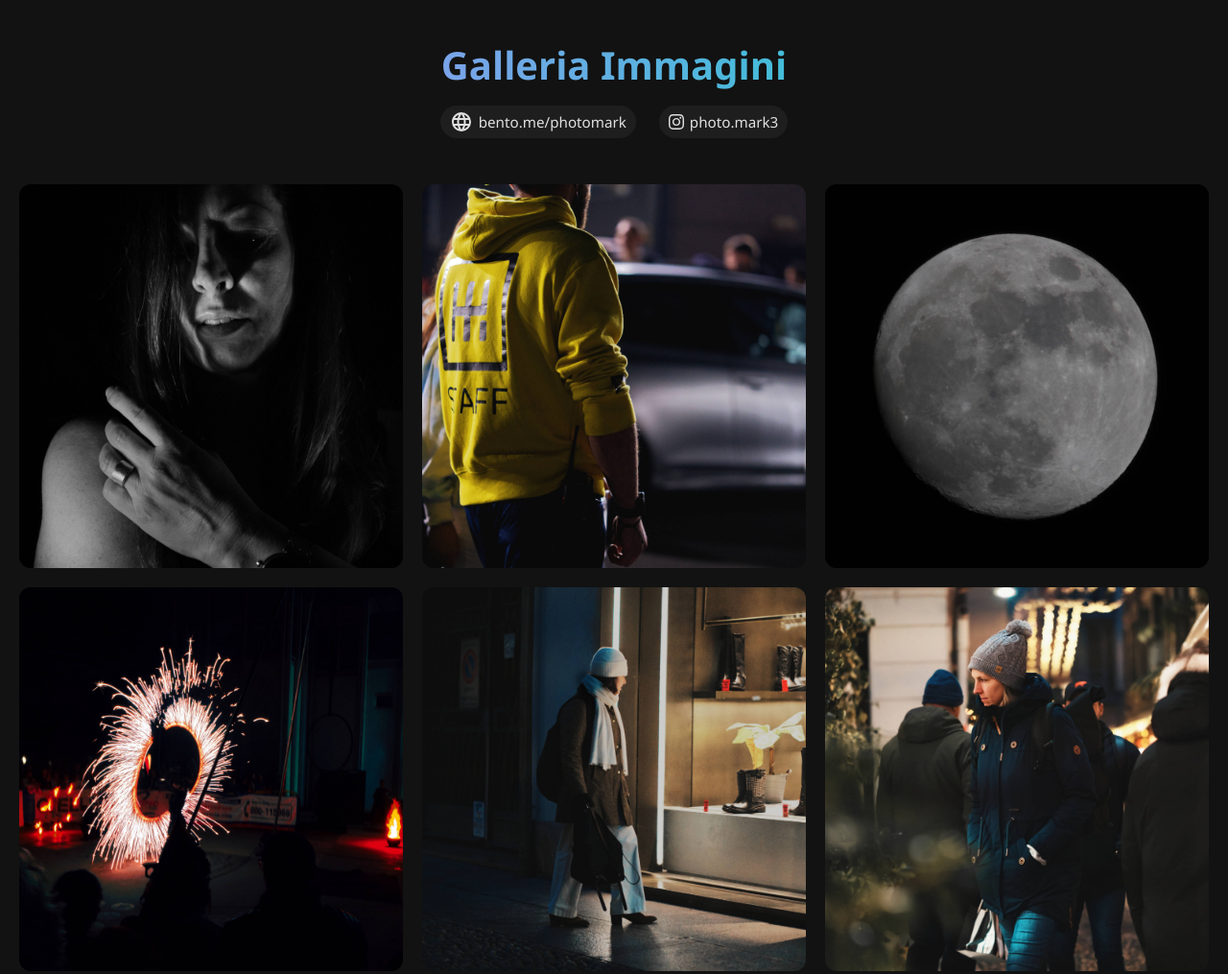
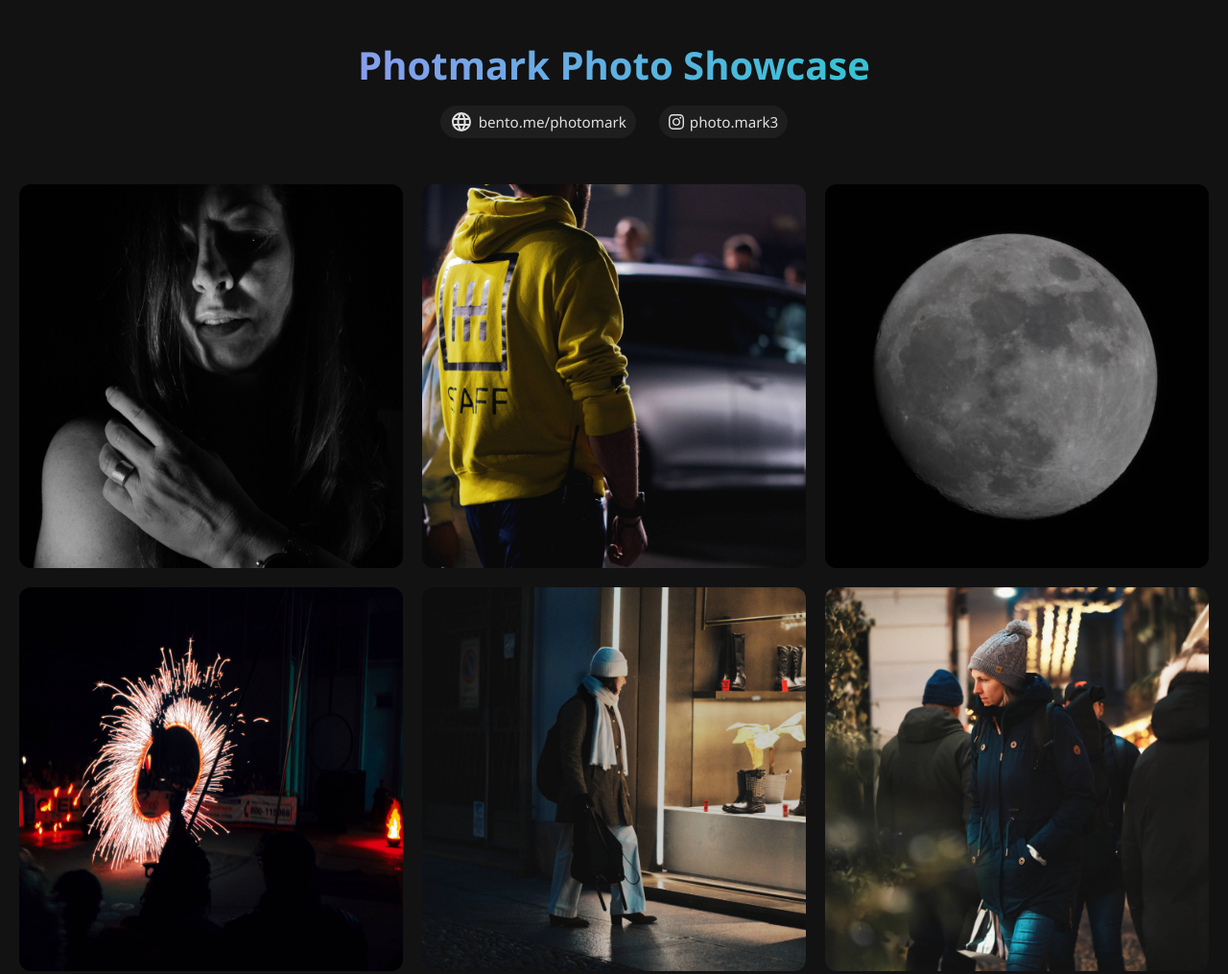
Before and after one commit to PMarco03/photos, a plain HTML site: page index.html in a window 1280 px wide. Shown: the top 1015 px of the page at 96% size. Drawn offline with Linux system fonts and the light colour scheme.

Commit message:
Update index.html

```diff
--- a/index.html
+++ b/index.html
@@ -260,7 +260,7 @@
   </head>
   <body>
     <header>
-      <h1>Galleria Immagini</h1>
+      <h1>Photmark Photo Showcase</h1>
       <div class="subtitle">
         <a
           href="https://bento.me/photomark"
```
